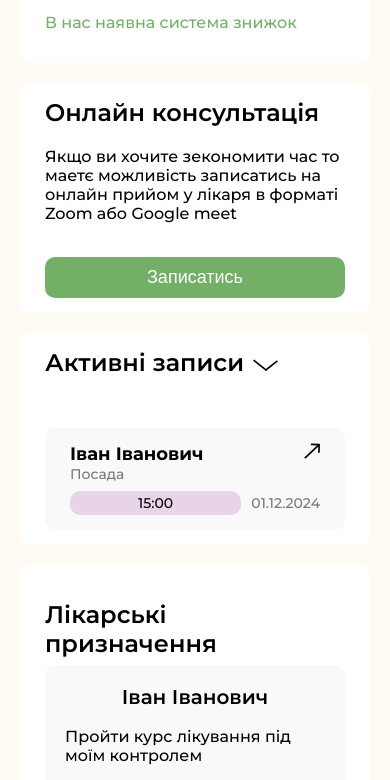
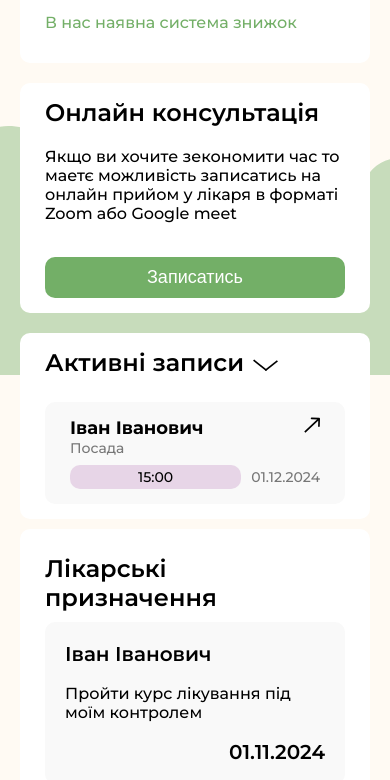
Before and after one commit to timofeyShabanov/cabinet, a website built with Vite: page index.html in a window 390 px wide. Shown: the part 469-1249 px from the top of the page. Built offline with nearby package versions, Linux system fonts and the light colour scheme; files whose address does not match are found by name.

Commit message:
23.02.25

```diff
--- a/src/pages/mainpage/mainpage.css
+++ b/src/pages/mainpage/mainpage.css
@@ -70,10 +70,8 @@
     display: flex;
     flex-direction: column;
     justify-content: space-between;
-    height: 25vh;
     margin-top: 20px;
-    min-height: 300px;
-    max-height: 900px;
+    height: 45%;
 }
 
 .main-container__column1__content3__description {
@@ -229,7 +227,6 @@
     }
 
     .main-container__column1__content3 {
-        margin-top: 20px;
         height: 100px;
         min-height: 200px;
     }
@@ -251,13 +248,38 @@
         padding: 20px;
     }
 
+    .main-container__column2__content2__block__name {
+        display: flex;
+        flex-direction: row;
+        justify-content: start;
+        align-items: start;
+        width: 100%;
+    }
+
     .main-container__column2__content2__block__text {
         margin-top: 18px;
+        display: flex;
     }
 
     .main-container__column2__content2__block__date {
         margin-top: 18px;
         display: flex;
         justify-content: end;
+        align-items: center;
+        width: 100%;
     }
 }
+
+@media (max-width: 1800px) {
+    .main-container__column2__content2 {
+        margin-top: 10px;
+    }
+
+    .main-container__column2__content2__block {
+        margin-top: 10px;
+    }
+
+    .active-record {
+        margin-top: 3vh;
+    }
+}
--- a/src/style.css
+++ b/src/style.css
@@ -130,7 +130,7 @@ body {
     left: 0;
     width: 100%;
     height: 50vh;
-    background-image: url('images/background2.svg');
+    background-image: url('/images/background2.svg');
     background-size: contain;
     background-position: bottom center;
     background-repeat: no-repeat;
```
Also changed, not shown: 1 other file.
